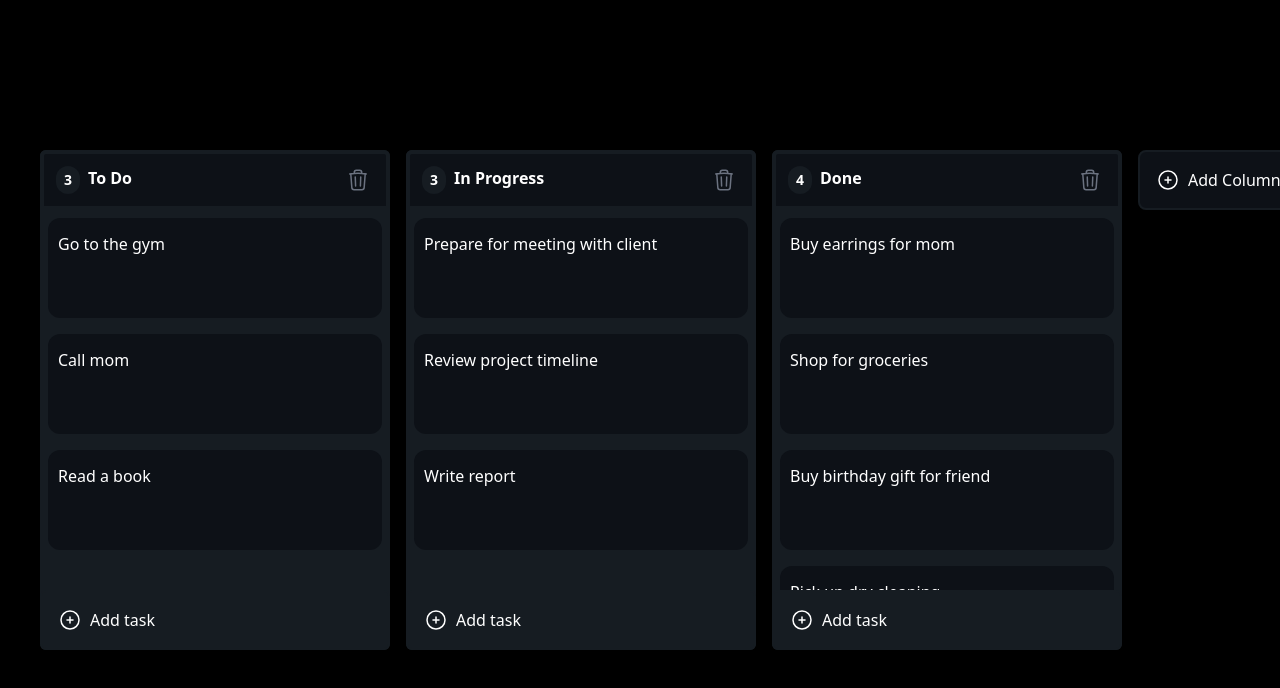
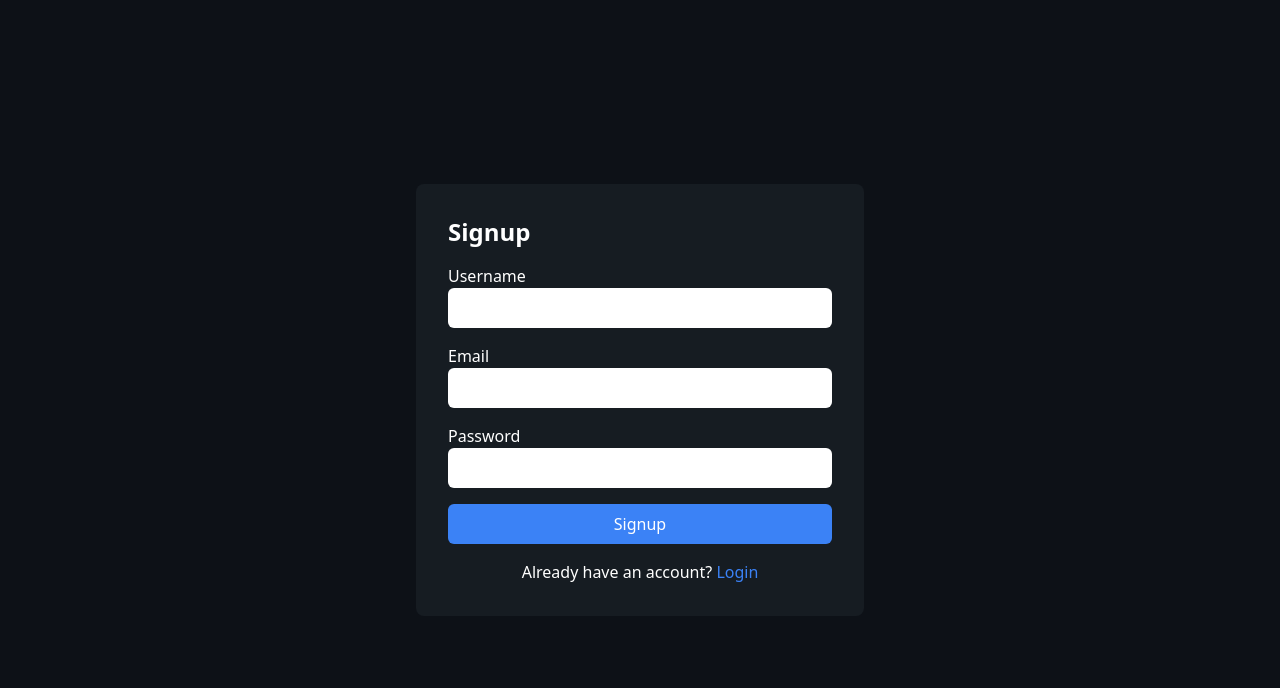
Before and after one commit to ayan-mn18/To-Do-Able, a React (Vite) app: page /signup in a window 1280 px wide. Shown: the top 688 px of the page. Built offline with nearby package versions, Linux system fonts and the light colour scheme.

Commit message:
Created Modals and Routing :zap:

```diff
--- a/package.json
+++ b/package.json
@@ -14,11 +14,14 @@
     "@dnd-kit/sortable": "^8.0.0",
     "react": "^18.2.0",
     "react-dom": "^18.2.0",
+    "react-modal": "^3.16.1",
+    "react-router-dom": "^6.21.2",
     "tailwind-merge": "^2.2.0"
   },
   "devDependencies": {
     "@types/react": "^18.2.43",
     "@types/react-dom": "^18.2.17",
+    "@types/react-modal": "^3.16.3",
     "@typescript-eslint/eslint-plugin": "^6.14.0",
     "@typescript-eslint/parser": "^6.14.0",
     "@vitejs/plugin-react-swc": "^3.5.0",
--- a/src/App.tsx
+++ b/src/App.tsx
@@ -1,13 +1,38 @@
-import { useState } from 'react'
 import './App.css'
+import { BrowserRouter as Router, Routes, Route } from 'react-router-dom';
 import KanbanBoard from './Components/KanbanBoard'
+import SignupPage from './Components/SignUp';
+import LoginPage from './Components/LoginPage';
+import Modal from './Components/Modal';
+import React, { useState } from 'react';
 
 function App() {
-  const [count, setCount] = useState(0)
+  const [showModal, setShowModal] = useState(false);
+  const [modalContent, setModalContent] = useState<React.ReactNode>(null);
+  const openModal = (content: React.ReactNode) => {
+    setModalContent(content);
+    setShowModal(true);
+  };
 
+  const closeModal = () => {
+    setModalContent(null);
+    setShowModal(false);
+  };
   return (
     <>
-     <KanbanBoard />
+       <Router>
+        <Routes>
+          <Route path="/kanban" element={<KanbanBoard />} />
+          <Route path="/signup" element={<SignupPage />} />
+          <Route
+            path="/login"
+            element={<LoginPage openModal={openModal}/>}
+          />
+        </Routes>
+      </Router>
+      <Modal isOpen={showModal} onClose={closeModal}>
+        {modalContent}
+      </Modal>
     </>
   )
 }
--- /dev/null
+++ b/src/Components/LoginPage.tsx
@@ -0,0 +1,63 @@
+import React, { useState } from 'react';
+import { Link } from 'react-router-dom';
+
+interface LoginProps {
+  openModal: (content: React.ReactNode) => void;
+}
+
+
+const LoginPage: React.FC<LoginProps> = ({openModal}) => {
+  const [email, setEmail] = useState('');
+  const [password, setPassword] = useState('');
+
+  const handleLogin = (e: React.FormEvent) => {
+    e.preventDefault();
+    openModal(<p>Incorrect email or password</p>);
+    console.log('Logging in with:', email, password);
+  };
+
+  return (
+    <div className="flex flex-col items-center justify-center h-screen bg-mainBackgroundColor text-mainBackgroundColor">
+      <div className="w-full max-w-md p-8 bg-columnBackgroundColor rounded-lg">
+        <h2 className="text-2xl font-bold mb-4 text-white">Login</h2>
+        <form className="space-y-4" onSubmit={handleLogin}>
+          <div>
+            <label htmlFor="email" className="block text-white">Email</label>
+            <input
+              type="email"
+              id="email"
+              name="email"
+              required
+              value={email}
+              onChange={(e) => setEmail(e.target.value)}
+              className="w-full bg-white rounded-md px-4 py-2 focus:outline-none font-semibold"
+            />
+          </div>
+          <div>
+            <label htmlFor="password" className="block text-white">Password</label>
+            <input
+              type="password"
+              id="password"
+              name="password"
+              required
+              value={password}
+              onChange={(e) => setPassword(e.target.value)}
+              className="w-full bg-white rounded-md px-4 py-2 focus:outline-none font-semibold"
+            />
+          </div>
+          <button
+            type="submit"
+            className="w-full bg-blue-500 text-white rounded-md py-2 hover:bg-blue-600 transition duration-300"
+          >
+            Login
+          </button>
+        </form>
+        <p className="text-white mt-4 text-center">
+          Don't have an account? <Link to="/signup" className="text-blue-500 hover:underline">Signup</Link>
+        </p>
+      </div>
+    </div>
+  );
+};
+
+export default LoginPage;
--- /dev/null
+++ b/src/Components/Modal.tsx
@@ -0,0 +1,56 @@
+import React from 'react';
+import ReactModal from 'react-modal';
+import CloseIcon from '../icons/CloseIcon';
+
+interface ModalProps {
+  isOpen: boolean;
+  onClose: () => void;
+  children: React.ReactNode;
+}
+
+const Modal: React.FC<ModalProps> = ({ isOpen, onClose, children }) => {
+  return (
+    <ReactModal
+      isOpen={isOpen}
+      onRequestClose={onClose}
+      ariaHideApp={false}
+      style={{
+        overlay: {
+          backgroundColor: 'rgba(0, 0, 0, 0.5)',
+        },
+        content: {
+          top: '50%',
+          left: '50%',
+          right: 'auto',
+          bottom: 'auto',
+          marginRight: '-50%',
+          transform: 'translate(-50%, -50%)',
+          backgroundColor: '#fff',
+          borderRadius: '8px',
+          padding: '20px',
+          boxShadow: '0 0 10px rgba(0, 0, 0, 0.5)',
+          color: 'black',
+        },
+      }}
+    >
+      {children}
+      <button
+        onClick={onClose}
+        style={{
+          position: 'absolute',
+          top: '5px',
+          right: '5px',
+          padding: '5px',
+          background: 'none',
+          border: 'none',
+          cursor: 'pointer',
+          color: 'red'
+        }}
+      >
+        <CloseIcon />
+      </button>
+    </ReactModal>
+  );
+};
+
+export default Modal;
--- /dev/null
+++ b/src/Components/SignUp.tsx
@@ -0,0 +1,54 @@
+import React from 'react';
+
+const SignupPage: React.FC = () => {
+  return (
+    <div className="flex flex-col items-center justify-center h-screen bg-mainBackgroundColor text-mainBackgroundColor">
+      <div className="w-full max-w-md p-8 bg-columnBackgroundColor rounded-lg">
+        <h2 className="text-2xl font-bold mb-4 text-white">Signup</h2>
+        <form className="space-y-4">
+          <div>
+            <label htmlFor="username" className="block text-white">Username</label>
+            <input
+              type="text"
+              id="username"
+              name="username"
+              required
+              className="w-full bg-white rounded-md px-4 py-2 focus:outline-none font-semibold"
+            />
+          </div>
+          <div>
+            <label htmlFor="email" className="block text-white">Email</label>
+            <input
+              type="email"
+              id="email"
+              name="email"
+              required
+              className="w-full bg-white rounded-md px-4 py-2 focus:outline-none font-semibold"
+            />
+          </div>
+          <div>
+            <label htmlFor="password" className="block text-white">Password</label>
+            <input
+              type="password"
+              id="password"
+              name="password"
+              required
+              className="w-full bg-white rounded-md px-4 py-2 focus:outline-none font-semibold"
+            />
+          </div>
+          <button
+            type="submit"
+            className="w-full bg-blue-500 text-white rounded-md py-2 hover:bg-blue-600 transition duration-300"
+          >
+            Signup
+          </button>
+        </form>
+        <p className="text-white mt-4 text-center">
+          Already have an account? <a href="/login" className="text-blue-500 hover:underline">Login</a>
+        </p>
+      </div>
+    </div>
+  );
+};
+
+export default SignupPage;
--- /dev/null
+++ b/src/icons/CloseIcon.tsx
@@ -0,0 +1,9 @@
+const CloseIcon = () => {
+    return (
+        <svg xmlns="http://www.w3.org/2000/svg" fill="none" viewBox="0 0 24 24" strokeWidth={1.5} stroke="currentColor" className="w-6 h-6">
+            <path strokeLinecap="round" strokeLinejoin="round" d="M6 18 18 6M6 6l12 12" />
+        </svg>
+    )
+}
+
+export default CloseIcon;
```
Also changed, not shown: 1 other file (tests, documents, lock files or other folders).
